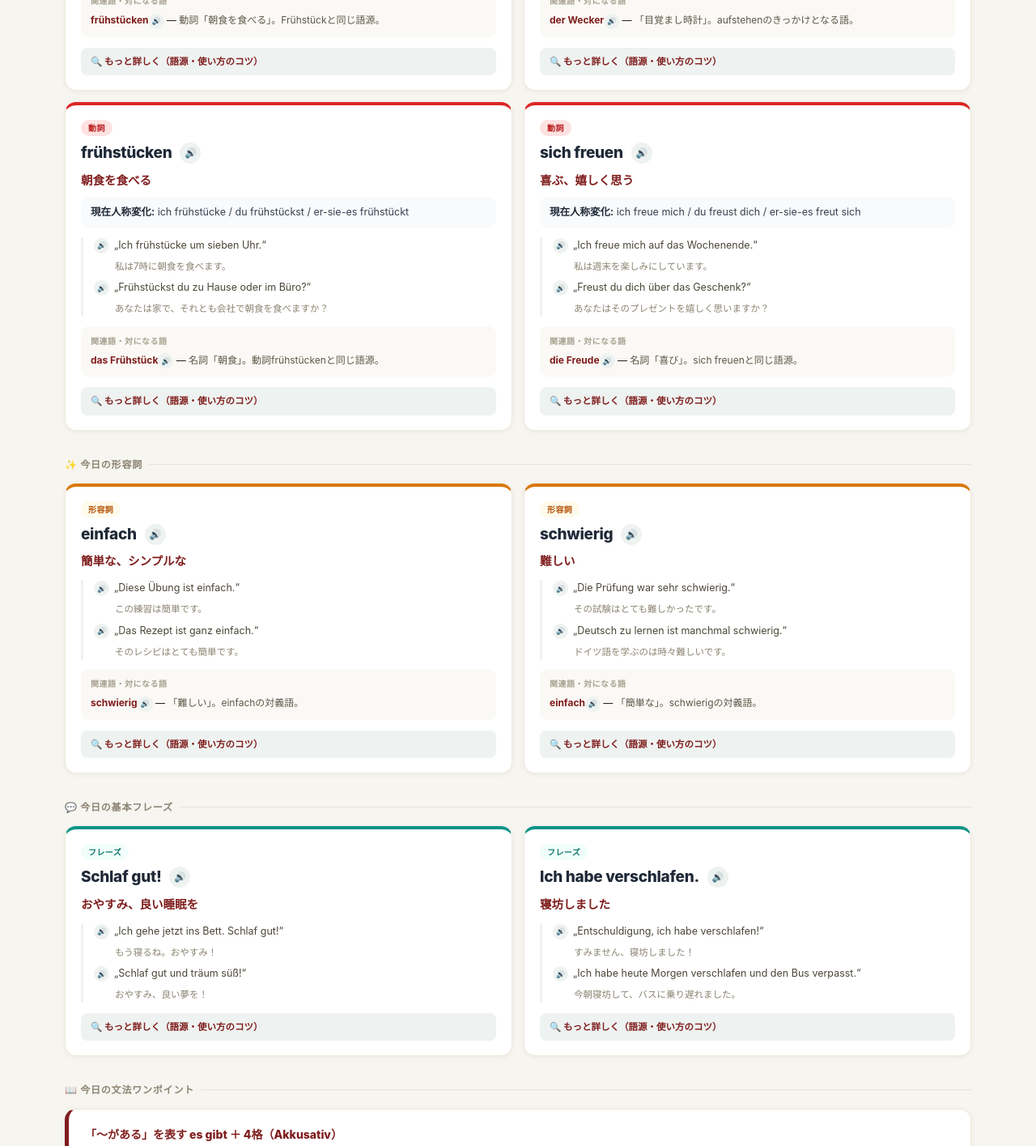
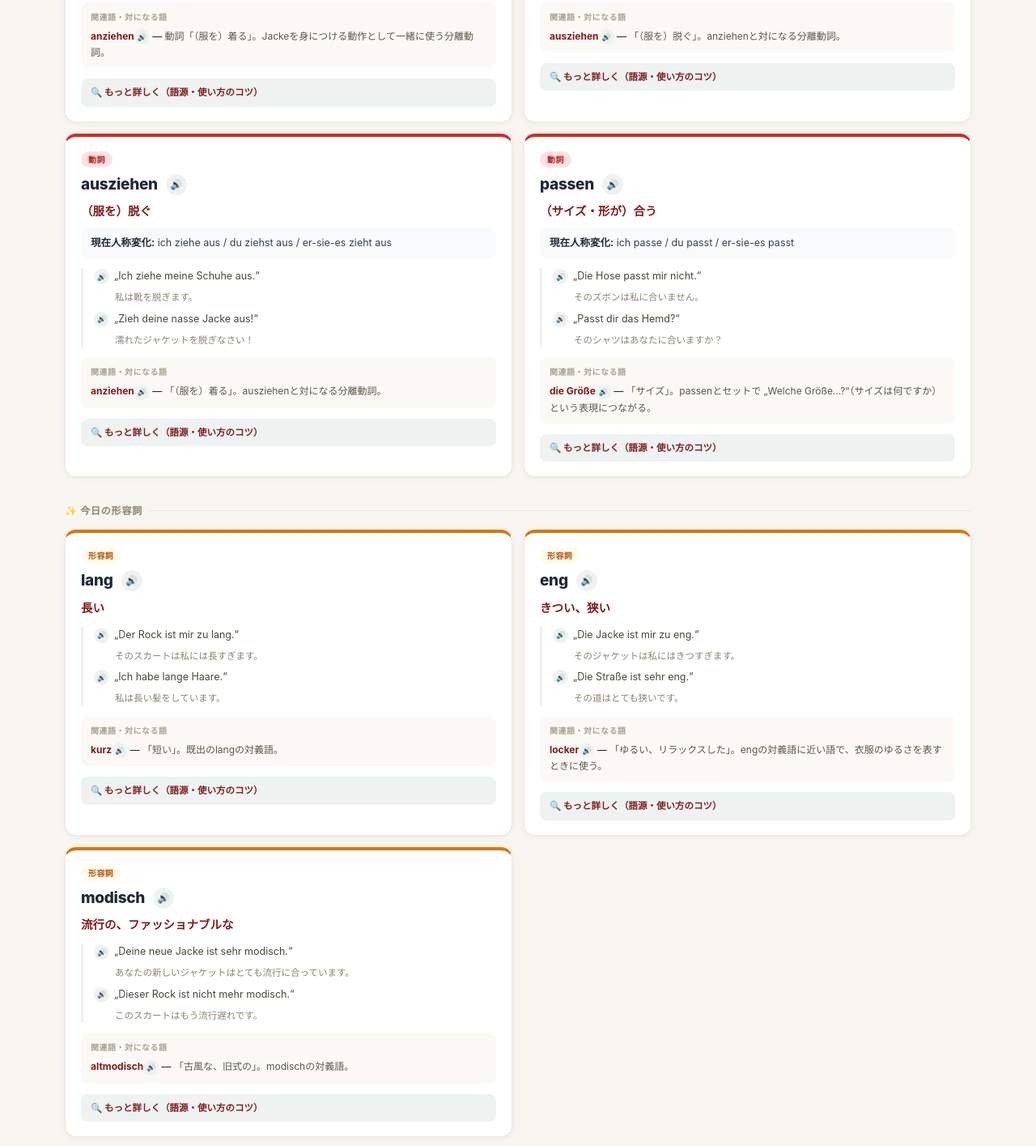
Before and after one commit to rikuto0827/german-daily, a plain HTML site: page index.html in a window 1280 px wide. Shown: the part 933-2348 px from the top of the page at 81% size. Drawn offline with Linux system fonts and the light colour scheme.

Commit message:
Daily update 2026-10-27

```diff
--- a/index.html
+++ b/index.html
@@ -146,139 +146,6 @@ a{color:#1d4ed8}
 // ── START_DATA ──
 const GERMAN_REPORTS = [
 {
-  date: "2026-09-28",
-  dateLabel: "2026年9月28日（月）",
-  readTimeMin: 18,
-  coreItems: [
-    {
-      type: "noun", term: "die Tasche", plural: "die Taschen",
-      meaning_ja: "かばん、バッグ",
-      examples: [
-        { de: "Meine Tasche ist sehr schwer.", ja: "私のかばんはとても重いです。" },
-        { de: "Ich suche meine Tasche.", ja: "私はかばんを探しています。" }
-      ],
-      related: [ { term: "der Rucksack", note_ja: "「リュックサック」。Tascheは手提げ・肩掛けのバッグ全般を指し、背負うタイプはRucksackと呼び分ける。" } ],
-      explanation_ja: "女性名詞（die）。複数形は die Taschen で語尾に -n を付ける規則的なパターン。„Einkaufstasche“（買い物袋）のように複合語としてもよく使われる。動詞 suchen（探す）とセットで使うことが多い。"
-    },
-    {
-      type: "noun", term: "der Schlüssel", plural: "die Schlüssel",
-      meaning_ja: "鍵",
-      examples: [
-        { de: "Wo ist mein Schlüssel?", ja: "私の鍵はどこですか？" },
-        { de: "Ich habe den Schlüssel verloren.", ja: "私は鍵をなくしました。" }
-      ],
-      related: [ { term: "die Tür", note_ja: "「ドア」。Schlüssel（鍵）とTür（ドア）はセットで使われる基本語。" } ],
-      explanation_ja: "男性名詞（der）。複数形は単数形と同じ die Schlüssel で変化しない無変化パターン（Fenster、Zimmerと同じグループ）。„den Schlüssel verlieren“（鍵をなくす）は日常会話で使うトラブル表現の定番。"
-    },
-    {
-      type: "noun", term: "die Schule", plural: "die Schulen",
-      meaning_ja: "学校",
-      examples: [
-        { de: "Die Kinder gehen zur Schule.", ja: "子供たちは学校へ行きます。" },
-        { de: "Die Schule beginnt um acht Uhr.", ja: "学校は8時に始まります。" }
-      ],
-      related: [ { term: "der Lehrer / die Lehrerin", note_ja: "「先生（男性形／女性形）」。Schuleに関連する基本の職業語。" } ],
-      explanation_ja: "女性名詞（die）。複数形は die Schulen で語尾に -n を付ける規則的なパターン。„zur Schule gehen“（学校へ行く）は „zur Arbeit gehen“ と同じ文型で、前置詞zu＋3格（Dativ）で行き先を表す。"
-    },
-    {
-      type: "verb", term: "warten", conjugation: "ich warte / du wartest / er-sie-es wartet",
-      meaning_ja: "待つ",
-      examples: [
-        { de: "Ich warte auf den Bus.", ja: "私はバスを待っています。" },
-        { de: "Kannst du kurz warten?", ja: "少し待ってもらえますか？" }
-      ],
-      related: [ { term: "die Geduld", note_ja: "名詞「忍耐」。„Geduld haben“（辛抱強く待つ）という表現もよく使われる。" } ],
-      explanation_ja: "規則動詞だが、語幹 wart- が -t で終わるため発音しやすくするために du/er の形に -e- が入り wartest/wartet になる（arbeitenと同じパターン）。„warten auf + 4格（Akkusativ）“（〜を待つ）という前置詞の使い方がA2の重要ポイント。"
-    },
-    {
-      type: "verb", term: "öffnen", conjugation: "ich öffne / du öffnest / er-sie-es öffnet",
-      meaning_ja: "開ける",
-      examples: [
-        { de: "Ich öffne das Fenster.", ja: "私は窓を開けます。" },
-        { de: "Der Supermarkt öffnet um neun Uhr.", ja: "そのスーパーは9時に開店します。" }
-      ],
-      related: [ { term: "schließen", note_ja: "「閉める」。öffnenの対義語。" } ],
-      explanation_ja: "規則動詞だが、語幹 öffn- が子音 n で終わるため発音しやすくするために du/er の形に -e- が入り öffnest/öffnet になる（wartenと同じ理由によるパターン）。店の開店時間を言うときにも„öffnet um ... Uhr“の形でよく使われる。"
-    },
-    {
-      type: "verb", term: "verstehen", conjugation: "ich verstehe / du verstehst / er-sie-es versteht",
-      meaning_ja: "理解する",
-      examples: [
-        { de: "Ich verstehe die Frage nicht.", ja: "私はその質問が理解できません。" },
-        { de: "Verstehst du mich?", ja: "私の言うことが分かりますか？" }
-      ],
-      related: [ { term: "die Sprache", note_ja: "「言語」。verstehenは外国語学習で „ich verstehe kein Deutsch“ のようによく使われる動詞。" } ],
-      explanation_ja: "規則的に変化する動詞（語幹 versteh- に -e/-st/-t）。既出フレーズ „Ich verstehe nicht.“ はこの動詞の否定形にあたる。否定文„nicht verstehen“の形で日常会話に頻出。"
-    }
-  ],
-  adjectives: [
-    {
-      term: "warm",
-      meaning_ja: "暖かい、温かい",
-      examples: [
-        { de: "Im Sommer ist es warm.", ja: "夏は暖かいです。" },
-        { de: "Die Suppe ist noch warm.", ja: "スープはまだ温かいです。" }
-      ],
-      related: [ { term: "kalt", note_ja: "「寒い、冷たい」。warmの対義語。" } ],
-      explanation_ja: "天気や飲食物の温度を表す基本形容詞。„Es ist warm.“のように非人称主語esと組み合わせて天気表現によく使う（kaltと対で覚えると効率的）。"
-    },
-    {
-      term: "interessant",
-      meaning_ja: "面白い、興味深い",
-      examples: [
-        { de: "Das Buch ist sehr interessant.", ja: "その本はとても面白いです。" },
-        { de: "Ich finde Deutsch interessant.", ja: "私はドイツ語が面白いと思います。" }
-      ],
-      related: [ { term: "langweilig", note_ja: "「退屈な」。interessantの対義語。" } ],
-      explanation_ja: "„finden + 4格 + 形容詞“（〜を〜だと思う）という文型でよく使われる形容詞。„Ich finde es interessant.“のパターンは感想を述べるときに頻出。"
-    },
-    {
-      term: "langweilig",
-      meaning_ja: "退屈な",
-      examples: [
-        { de: "Der Film war langweilig.", ja: "その映画は退屈でした。" },
-        { de: "Mir ist langweilig.", ja: "私は退屈です。" }
-      ],
-      related: [ { term: "interessant", note_ja: "「面白い」。langweiligの対義語。" } ],
-      explanation_ja: "„Mir ist langweilig.“（私は退屈だ）のように、人を3格（Dativ）にして状態を表す非人称構文がA2で押さえておきたいポイント。"
-    }
-  ],
-  phrases: [
-    {
-      phrase: "Woher kommst du?",
-      meaning_ja: "どこの出身ですか？（くだけた言い方）",
-      examples: [
-        { de: "Hallo, woher kommst du?", ja: "こんにちは、どこの出身ですか？" },
-        { de: "Ich komme aus Japan. Und du?", ja: "私は日本出身です。あなたは？" }
-      ],
-      explanation_ja: "自己紹介でよく使う質問。フォーマルな場面では „Woher kommen Sie?“ を使う。答えるときは „Ich komme aus + 国名“ の形になる。"
-    },
-    {
-      phrase: "Ich habe eine Frage.",
-      meaning_ja: "質問があります",
-      examples: [
-        { de: "Entschuldigung, ich habe eine Frage.", ja: "すみません、質問があります。" },
-        { de: "Ich habe noch eine Frage zur Hausaufgabe.", ja: "宿題についてもう一つ質問があります。" }
-      ],
-      explanation_ja: "授業や会話の中で質問を切り出すときの定番フレーズ。„eine Frage haben“（質問を持っている＝質問がある）という基本文型。"
-    }
-  ],
-  grammarTip: {
-    title: "比べてみよう！形容詞の比較級・最上級（Komparativ/Superlativ）",
-    body_ja: "ドイツ語の形容詞は、比較するときに語尾を変化させます。比較級（〜より）は語尾に -er を付け（schnell→schneller）、最上級（一番〜）は am -sten の形にします（schnell→am schnellsten）。1音節の多くの形容詞は母音がウムラウト化します（groß→größer→am größten、alt→älter→am ältesten）。gut→besser→am besten、viel→mehr→am meisten のように不規則に変化する重要な単語もあるので、基本パターンと合わせて個別に覚えておきましょう。"
-  },
-  todayQuiz: [
-    { question: "「Tasche（かばん）」の正しい冠詞はどれ？", choices: ["der", "die", "das", "die（複数形のみ）"], answerIndex: 1, explanation: "Tascheは女性名詞なのでdie Tascheが正解。複数形はdie Taschen。" },
-    { question: "Ergänze: „Ich ___ auf den Bus.\"（wartenを正しい形に）", choices: ["warte", "wartest", "wartet", "warten"], answerIndex: 0, explanation: "主語がich（1人称単数）なので語尾は-e。warteが正解。" },
-    { question: "Ergänze: „Er ___ das Fenster.\"（öffnenを正しい形に）", choices: ["öffne", "öffnest", "öffnet", "öffnen"], answerIndex: 2, explanation: "3人称単数（er）の形は、語幹が子音で終わるため-eを挟んでöffnetになる。" },
-    { question: "「Schlüssel（鍵）」の複数形は？", choices: ["die Schlüssel", "die Schlüssels", "die Schlüsseln", "der Schlüssel"], answerIndex: 0, explanation: "Schlüsselは単数形と複数形が同じdie Schlüsselになる無変化パターン。" },
-    { question: "「langweilig」の反対の意味を持つ形容詞は？", choices: ["interessant", "warm", "kalt", "schwer"], answerIndex: 0, explanation: "langweilig（退屈な）の反対はinteressant（面白い）。" },
-    { question: "比較級（〜より）を作るときの基本の語尾は？", choices: ["-er", "-st", "-en", "-lich"], answerIndex: 0, explanation: "比較級はschnell→schnellerのように語尾に-erを付けるのが基本ルール。" },
-    { question: "自己紹介で出身を尋ねるフレーズはどれ？", choices: ["Woher kommst du?", "Ich habe eine Frage.", "Wie spät ist es?", "Kein Problem."], answerIndex: 0, explanation: "„Woher kommst du?“は「どこの出身ですか？」と尋ねる自己紹介の定番フレーズ。" }
-  ]
-}
-,
-{
   date: "2026-09-29",
   dateLabel: "2026年9月29日（火）",
   readTimeMin: 18,
@@ -1971,8 +1838,142 @@ const GERMAN_REPORTS = [
     { question: "「Ich habe verschlafen.」の意味は？", choices: ["寝坊しました", "早く起きました", "よく眠れました", "眠れませんでした"], answerIndex: 0, explanation: "verschlafenは「寝坊する」という意味の動詞の過去分詞。" }
   ]
 }
+,
+{
+  date: "2026-10-27",
+  dateLabel: "2026年10月27日（火）",
+  readTimeMin: 18,
+  coreItems: [
+    {
+      type: "noun", term: "die Hose", plural: "die Hosen",
+      meaning_ja: "ズボン、パンツ",
+      examples: [
+        { de: "Meine Hose ist zu lang.", ja: "私のズボンは長すぎます。" },
+        { de: "Ich kaufe eine neue Hose.", ja: "私は新しいズボンを買います。" }
+      ],
+      related: [ { term: "die Jacke", note_ja: "「ジャケット」。Hose・Jackeはどちらも衣類を表す基本語で一緒に覚えると効率的。" } ],
+      explanation_ja: "女性名詞（die）。複数形は die Hosen で語尾に -n を付ける規則的なパターン。ドイツ語では Hose は常に単数形で『ズボン1本』を表す（英語のpantsのように複数で考えない）点に注意。„eine Hose kaufen“（ズボンを買う）のように不定冠詞einを使う。"
+    },
+    {
+      type: "noun", term: "das Hemd", plural: "die Hemden",
+      meaning_ja: "ワイシャツ、シャツ",
+      examples: [
+        { de: "Er trägt ein weißes Hemd.", ja: "彼は白いシャツを着ています。" },
+        { de: "Das Hemd passt mir gut.", ja: "そのシャツは私によく合います。" }
+      ],
+      related: [ { term: "tragen", note_ja: "動詞「着ている」。衣類について話すときに必須の動詞。" } ],
+      explanation_ja: "中性名詞（das）。複数形は die Hemden で語尾に -en を付ける規則的なパターン。„tragen“（着ている・身につけている）とセットで使われることが多い。形容詞を名詞の前に置くと語尾変化する点にも注意（ein weißes Hemd）。"
+    },
+    {
+      type: "noun", term: "die Jacke", plural: "die Jacken",
+      meaning_ja: "ジャケット、上着",
+      examples: [
+        { de: "Zieh deine Jacke an, es ist kalt!", ja: "ジャケットを着て、寒いよ！" },
+        { de: "Ich habe meine Jacke im Zug vergessen.", ja: "私は電車にジャケットを忘れました。" }
+      ],
+      related: [ { term: "anziehen", note_ja: "動詞「（服を）着る」。Jackeを身につける動作として一緒に使う分離動詞。" } ],
+      explanation_ja: "女性名詞（die）。複数形は die Jacken で語尾に -n を付ける規則的なパターン。既出動詞 vergessen（忘れる）と組み合わせた„Ich habe ... vergessen.“（現在完了形）の文型もここで再確認できる。"
+    },
+    {
+      type: "verb", term: "anziehen", conjugation: "ich ziehe an / du ziehst an / er-sie-es zieht an",
+      meaning_ja: "（服を）着る",
+      examples: [
+        { de: "Ich ziehe meine Jacke an.", ja: "私はジャケットを着ます。" },
+        { de: "Zieh dir eine warme Jacke an!", ja: "暖かいジャケットを着なさい！" }
+      ],
+      related: [ { term: "ausziehen", note_ja: "「（服を）脱ぐ」。anziehenと対になる分離動詞。" } ],
+      explanation_ja: "分離動詞（an-が分離前綴り）。平叙文では前綴りanが文末に移動する（ich ziehe die Jacke an）。既出のanfangen/aufhörenと同じ分離動詞のパターン。再帰代名詞と組み合わせて„sich etwas anziehen“（自分に何かを着る）の形で使うこともある。"
+    },
+    {
+      type: "verb", term: "ausziehen", conjugation: "ich ziehe aus / du ziehst aus / er-sie-es zieht aus",
+      meaning_ja: "（服を）脱ぐ",
+      examples: [
+        { de: "Ich ziehe meine Schuhe aus.", ja: "私は靴を脱ぎます。" },
+        { de: "Zieh deine nasse Jacke aus!", ja: "濡れたジャケットを脱ぎなさい！" }
+      ],
+      related: [ { term: "anziehen", note_ja: "「（服を）着る」。ausziehenと対になる分離動詞。" } ],
+      explanation_ja: "分離動詞（aus-が分離前綴り）。anziehenの対義語で、前綴りが変わるだけで意味が逆になる好例。既出の nass（濡れた）と組み合わせて使うこともできる。"
+    },
+    {
+      type: "verb", term: "passen", conjugation: "ich passe / du passt / er-sie-es passt",
+      meaning_ja: "（サイズ・形が）合う",
+      examples: [
+        { de: "Die Hose passt mir nicht.", ja: "そのズボンは私に合いません。" },
+        { de: "Passt dir das Hemd?", ja: "そのシャツはあなたに合いますか？" }
+      ],
+      related: [ { term: "die Größe", note_ja: "「サイズ」。passenとセットで „Welche Größe...?“（サイズは何ですか）という表現につながる。" } ],
+      explanation_ja: "規則動詞。„jemandem passen“（誰かに合う）の形で、合う対象の人を3格（Dativ）で表す点がポイント（„Die Hose passt mir.“＝私にそのズボンは合う）。既出のsitzen（座る）と語尾変化が似ているが意味は全く異なるので注意。"
+    }
+  ],
+  adjectives: [
+    {
+      term: "lang",
+      meaning_ja: "長い",
+      examples: [
+        { de: "Der Rock ist mir zu lang.", ja: "そのスカートは私には長すぎます。" },
+        { de: "Ich habe lange Haare.", ja: "私は長い髪をしています。" }
+      ],
+      related: [ { term: "kurz", note_ja: "「短い」。既出のlangの対義語。" } ],
+      explanation_ja: "既出の形容詞kurz（短い）の対義語。„zu + 形容詞“（〜すぎる）の形でサイズの感想を言うときに頻出する（„zu lang“＝長すぎる）。名詞の前では語尾変化する（lange Haare）。"
+    },
+    {
+      term: "eng",
+      meaning_ja: "きつい、狭い",
+      examples: [
+        { de: "Die Jacke ist mir zu eng.", ja: "そのジャケットは私にはきつすぎます。" },
+        { de: "Die Straße ist sehr eng.", ja: "その道はとても狭いです。" }
+      ],
+      related: [ { term: "locker", note_ja: "「ゆるい、リラックスした」。engの対義語に近い語で、衣服のゆるさを表すときに使う。" } ],
+      explanation_ja: "衣服の『きつさ』と道や場所の『狭さ』の両方に使える基本形容詞。既出のzu（〜すぎる）と組み合わせた„zu eng“（きつすぎる）はサイズの感想を言うときの頻出表現。"
+    },
+    {
+      term: "modisch",
+      meaning_ja: "流行の、ファッショナブルな",
+      examples: [
+        { de: "Deine neue Jacke ist sehr modisch.", ja: "あなたの新しいジャケットはとても流行に合っています。" },
+        { de: "Dieser Rock ist nicht mehr modisch.", ja: "このスカートはもう流行遅れです。" }
+      ],
+      related: [ { term: "altmodisch", note_ja: "「古風な、旧式の」。modischの対義語。" } ],
+      explanation_ja: "服装や持ち物の『今っぽさ』を表す形容詞。既出のaltmodisch（古風な）と対で覚えると効率的。既出のmodern（現代的な）とは異なり、modischはファッション・流行に限定して使う。"
+    }
+  ],
+  phrases: [
+    {
+      phrase: "Das ist mir zu klein.",
+      meaning_ja: "これは私には小さすぎます。",
+      examples: [
+        { de: "Diese Schuhe sind mir zu klein.", ja: "この靴は私には小さすぎます。" },
+        { de: "Haben Sie eine größere Größe?", ja: "もっと大きいサイズはありますか？" }
+      ],
+      explanation_ja: "服や靴の試着時に使う定番フレーズ。„zu + 形容詞“（〜すぎる）と人を表す3格（mir）を組み合わせた形で、サイズが合わないことを伝える。"
+    },
+    {
+      phrase: "Welche Größe brauchst du?",
+      meaning_ja: "どのサイズが必要ですか？",
+      examples: [
+        { de: "Welche Größe brauchst du bei Schuhen?", ja: "靴のサイズはいくつが必要ですか？" },
+        { de: "Ich brauche Größe 38.", ja: "私はサイズ38が必要です。" }
+      ],
+      explanation_ja: "買い物でサイズを尋ねる基本フレーズ。既出の動詞brauchen（必要とする）を使った疑問文で、答えるときは „Ich brauche Größe ...“ の形になる。"
+    }
+  ],
+  grammarTip: {
+    title: "haben か sein か？現在完了形（Perfekt）の助動詞の選び方",
+    body_ja: "現在完了形（Perfekt）は通常 haben＋過去分詞 で作りますが、『場所の移動』や『状態の変化』を表す一部の動詞は sein を使います。代表例は gehen（行く）→ ich bin gegangen、kommen（来る）→ ich bin gekommen、fahren（乗り物で行く）→ ich bin gefahren、fliegen（飛ぶ）→ ich bin geflogen です。見分け方の目安は『自分の意志で動く・移動する動詞』＋seinやwerden（なる）になる動詞です。それ以外の多くの動詞（machen, kaufen, essenなど）はhabenを使います。辞書で動詞を調べるときにhaben/seinの表記を一緒に確認する習慣をつけましょう。"
+  },
+  todayQuiz: [
+    { question: "「Hose（ズボン）」の正しい冠詞はどれ？", choices: ["der", "die", "das", "die（複数形のみ）"], answerIndex: 1, explanation: "Hoseは女性名詞なのでdie Hoseが正解。複数形はdie Hosen。" },
+    { question: "Ergänze: „Ich ___ meine Jacke an.\"（anziehenを正しい形に）", choices: ["ziehe an", "ziehst an", "zieht an", "ziehen an"], answerIndex: 0, explanation: "主語がich（1人称単数）。分離動詞anziehenはziehe anになり、anが文末に置かれる。" },
+    { question: "Ergänze: „Er ___ seine Schuhe aus.\"（ausziehenを正しい形に）", choices: ["ziehe aus", "ziehst aus", "zieht aus", "ziehen aus"], answerIndex: 2, explanation: "主語がer（3人称単数）なのでzieht ausが正解。ausziehenも分離動詞。" },
+    { question: "「Die Hose passt mir nicht.」の意味は？", choices: ["そのズボンは私に合わない", "そのズボンは私のものだ", "そのズボンは高い", "そのズボンは新しい"], answerIndex: 0, explanation: "passenは「（サイズが）合う」という意味。mirは3格で「私に」を表す。" },
+    { question: "「lang」の反対の意味を持つ形容詞は？", choices: ["kurz", "eng", "modisch", "klein"], answerIndex: 0, explanation: "lang（長い）の反対はkurz（短い）。" },
+    { question: "現在完了形でseinを使う動詞はどれ？", choices: ["kommen", "kaufen", "machen", "essen"], answerIndex: 0, explanation: "kommen（来る）は移動を表す動詞なので、Perfektの助動詞はseinを使う（ich bin gekommen）。" },
+    { question: "サイズが合わないと伝えるフレーズはどれ？", choices: ["Das ist mir zu klein.", "Welche Größe brauchst du?", "Das passt mir gut.", "Ich habe Hunger."], answerIndex: 0, explanation: "„Das ist mir zu klein.“はサイズが小さすぎることを伝える定番フレーズ。" },
+    { question: "「eng」の意味は？", choices: ["きつい、狭い", "長い", "流行の", "古い"], answerIndex: 0, explanation: "engは衣服の『きつさ』や道・場所の『狭さ』を表す形容詞。" }
+  ]
+}
 ];
-// ── END_DATA ──  (last sync: 2026-10-26)
+// ── END_DATA ──  (last sync: 2026-10-27)
 
 function esc(s){
   if(s===undefined||s===null) return '';
```
